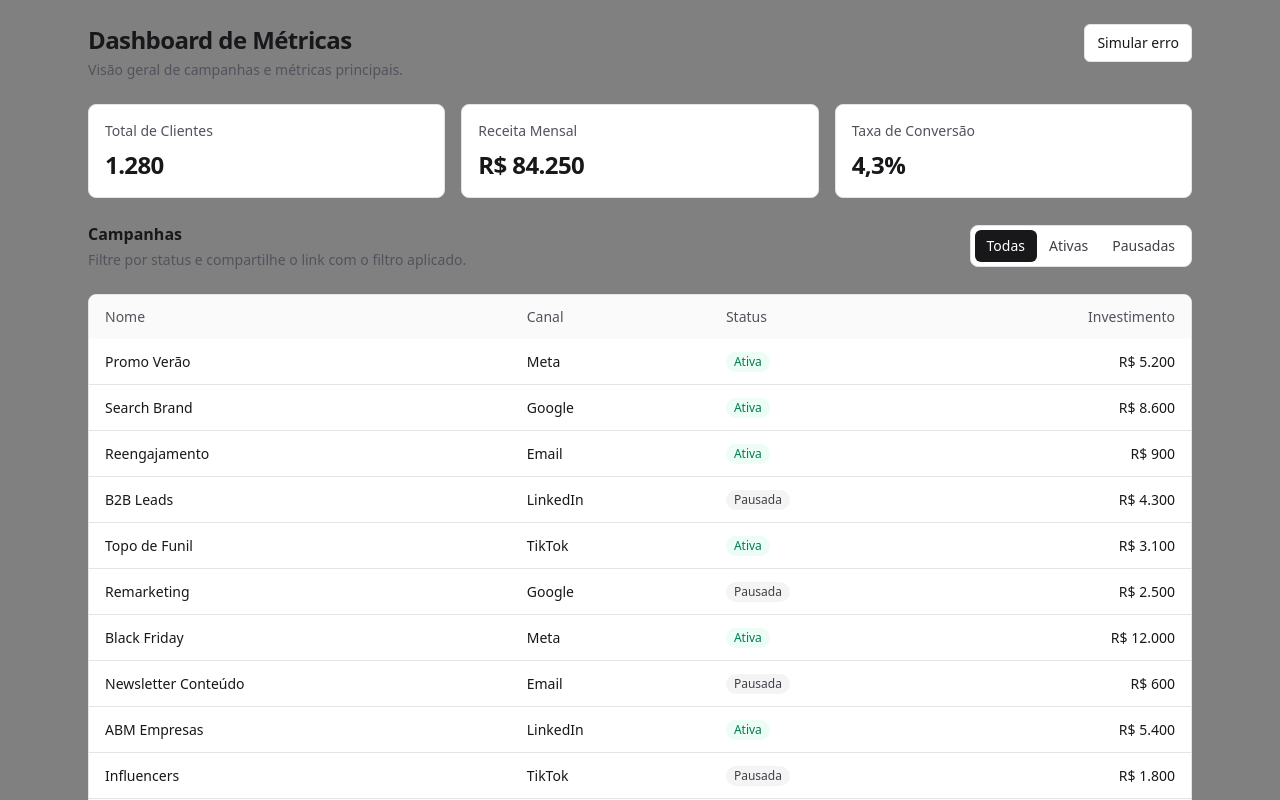
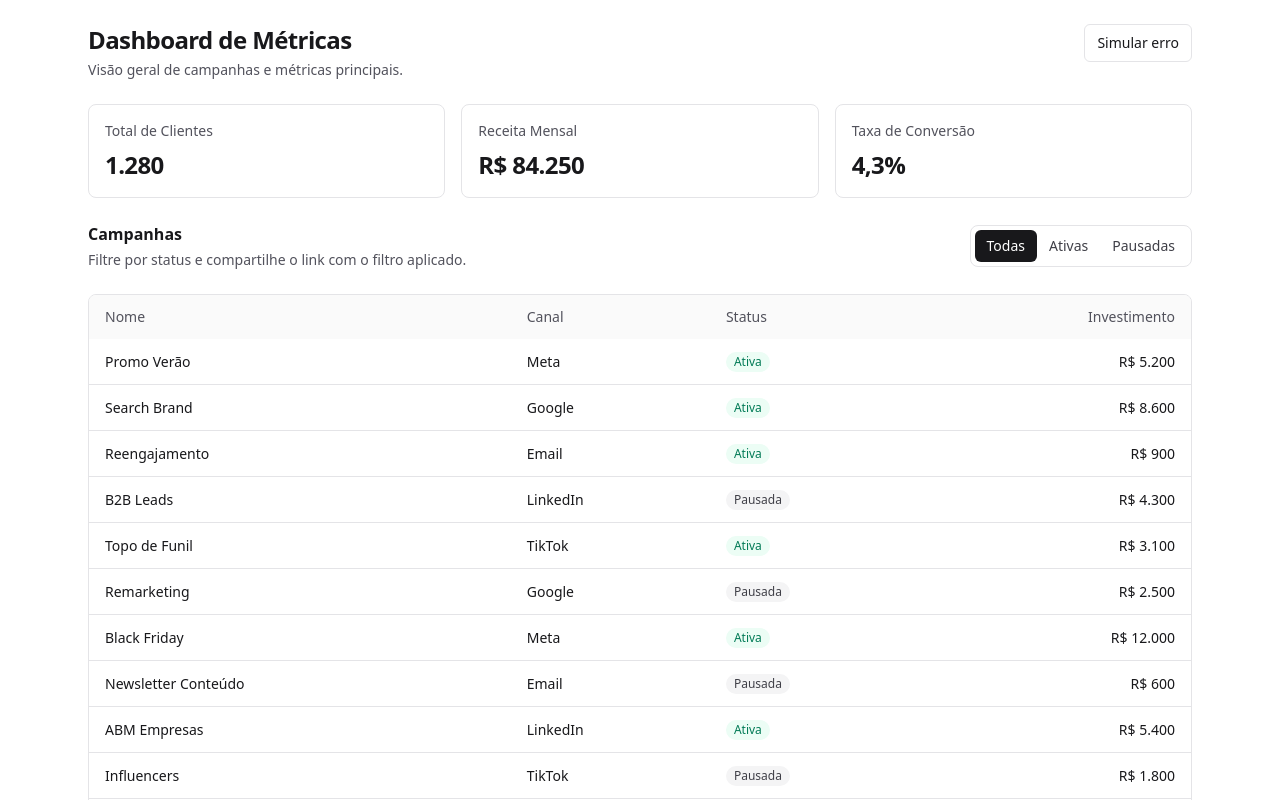
Before and after one commit to PatrickCosta7/metric-dashboard-stalse, a Next.js app: page / in a window 1280 px wide. Shown: the top 800 px of the page. Built offline with nearby package versions, Linux system fonts and the light colour scheme.

Commit message:
feat: enhance global styles with Tailwind dark variant support

```diff
--- a/src/app/globals.css
+++ b/src/app/globals.css
@@ -1,11 +1,22 @@
 @import "tailwindcss";
+
+/* Tailwind v4 dark variant (docs) */
+@custom-variant dark (&:where(.dark, .dark *));
 
 :root {
   color-scheme: light;
 }
 
+.dark {
+  color-scheme: dark;
+}
+
 html,
 body {
   height: 100%;
-  background-color: gray;
 }
+
+body {
+  /* fundo neutro usando tokens de cor do Tailwind via classes no layout */
+  margin: 0;
+}
```
